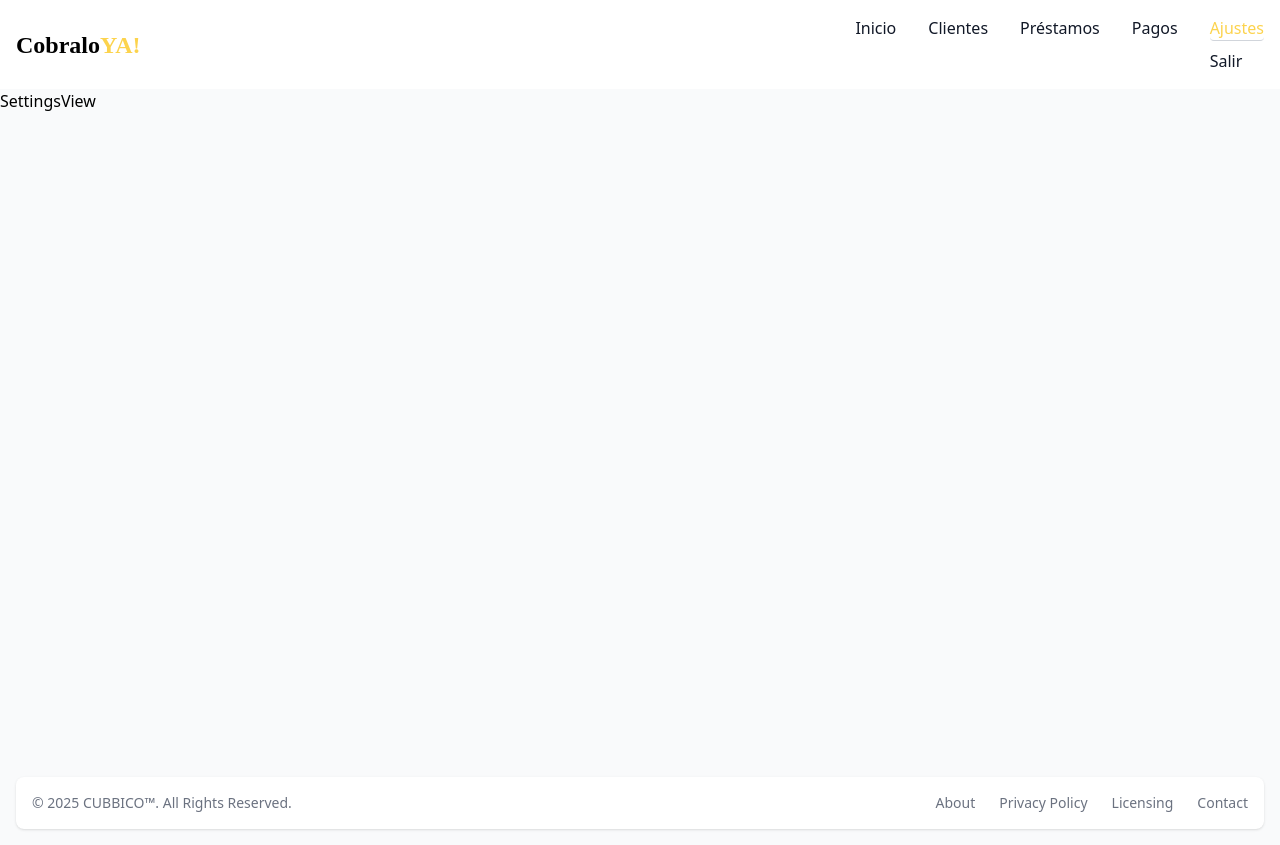
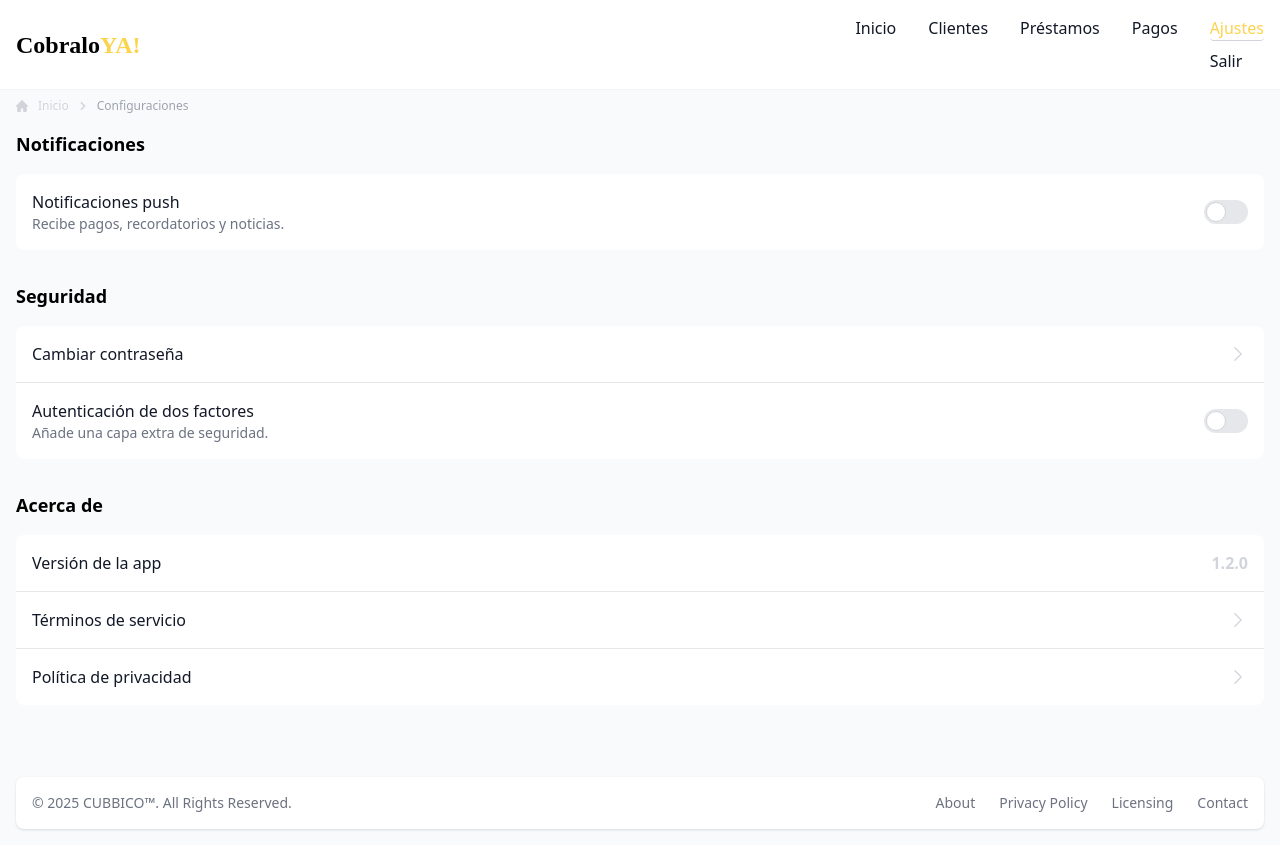
Before and after one commit to jhofrandev/cobraloya-frontend, a React (Vite) app: page /settings in a window 1280 px wide. Built offline with nearby package versions, Linux system fonts and the light colour scheme; a web font is replaced by a local one.

Commit message:
feat(settings): implement settings view with notification, security and about sections
Add breadcrumb navigation and organize settings into three main sections:
- Notifications with toggle switch
- Security options including password change and 2FA
- About section with app version and legal links

```diff
--- a/src/views/setting/SettingsView.tsx
+++ b/src/views/setting/SettingsView.tsx
@@ -1,3 +1,115 @@
+import { ChevronRightIcon } from "@heroicons/react/24/solid";
+
+import Breadcrumb from "../../components/Breadcrumb";
+
 export default function SettingsView() {
-  return <div>SettingsView</div>;
+  return (
+    <>
+      <Breadcrumb className="border-t border-t-gray-100 pt-2 pb-4 dark:bg-gray-900">
+        <li aria-current="page">
+          <div className="flex items-center">
+            <svg
+              className="rtl:rotate-180 w-2 h-2 text-gray-300 mx-0.5"
+              aria-hidden="true"
+              xmlns="http://www.w3.org/2000/svg"
+              fill="none"
+              viewBox="0 0 6 10"
+            >
+              <path
+                stroke="currentColor"
+                strokeLinecap="round"
+                strokeLinejoin="round"
+                strokeWidth="2"
+                d="m1 9 4-4-4-4"
+              />
+            </svg>
+            <span className="ms-1 text-xs font-medium text-gray-400 md:ms-2 dark:text-gray-400">
+              Configuraciones
+            </span>
+          </div>
+        </li>
+      </Breadcrumb>
+
+      <h3 className="mx-4 mb-4 text-lg font-semibold">Notificaciones</h3>
+
+      <div className="flex items-center mx-4 rounded-lg p-4 mb-8 bg-white dark:bg-gray-800">
+        <div className="flex-1">
+          <h4 className="text-md font-medium text-gray-900 truncate dark:text-white">
+            Notificaciones push
+          </h4>
+          <p className="text-sm text-gray-500 truncate dark:text-gray-400">
+            Recibe pagos, recordatorios y noticias.
+          </p>
+        </div>
+        <label className="inline-flex items-center cursor-pointer">
+          <input type="checkbox" value="" className="sr-only peer" />
+          <div className="relative w-11 h-6 bg-gray-200 peer-focus:outline-none peer-focus:ring-4 peer-focus:ring-yellow-300 dark:peer-focus:ring-yellow-300 rounded-full peer dark:bg-gray-700 peer-checked:after:translate-x-full rtl:peer-checked:after:-translate-x-full peer-checked:after:border-white after:content-[''] after:absolute after:top-[2px] after:start-[2px] after:bg-white after:border-gray-300 after:border after:rounded-full after:h-5 after:w-5 after:transition-all dark:border-gray-600 peer-checked:bg-yellow-400 dark:peer-checked:bg-yellow-400"></div>
+        </label>
+      </div>
+
+      <h3 className="mx-4 mb-4 text-lg font-semibold">Seguridad</h3>
+
+      <div className="divide-y divide-gray-200 mb-8 dark:divide-gray-700">
+        <div className="flex items-center mx-4 p-4 rounded-t-lg bg-white dark:bg-gray-800">
+          <div className="flex-1">
+            <h4 className="text-md font-medium text-gray-900 truncate dark:text-white">
+              Cambiar contraseña
+            </h4>
+          </div>
+          <div className="inline-flex items-center text-base font-semibold text-gray-300 dark:text-white">
+            <ChevronRightIcon className="w-5 h-5" />
+          </div>
+        </div>
+        <div className="flex items-center mx-4 p-4 rounded-b-lg bg-white dark:bg-gray-800">
+          <div className="flex-1">
+            <h4 className="text-md font-medium text-gray-900 truncate dark:text-white">
+              Autenticación de dos factores
+            </h4>
+            <p className="text-sm text-gray-500 truncate dark:text-gray-400">
+              Añade una capa extra de seguridad.
+            </p>
+          </div>
+          <label className="inline-flex items-center cursor-pointer">
+            <input type="checkbox" value="" className="sr-only peer" />
+            <div className="relative w-11 h-6 bg-gray-200 peer-focus:outline-none peer-focus:ring-4 peer-focus:ring-yellow-300 dark:peer-focus:ring-yellow-300 rounded-full peer dark:bg-gray-700 peer-checked:after:translate-x-full rtl:peer-checked:after:-translate-x-full peer-checked:after:border-white after:content-[''] after:absolute after:top-[2px] after:start-[2px] after:bg-white after:border-gray-300 after:border after:rounded-full after:h-5 after:w-5 after:transition-all dark:border-gray-600 peer-checked:bg-yellow-400 dark:peer-checked:bg-yellow-400"></div>
+          </label>
+        </div>
+      </div>
+
+      <h3 className="mx-4 mb-4 text-lg font-semibold">Acerca de</h3>
+
+      <div className="divide-y divide-gray-200 dark:divide-gray-700">
+        <div className="flex items-center mx-4 p-4 rounded-t-lg bg-white dark:bg-gray-800">
+          <div className="flex-1">
+            <h4 className="text-md font-medium text-gray-900 truncate dark:text-white">
+              Versión de la app
+            </h4>
+          </div>
+          <div className="inline-flex items-center text-base font-semibold text-gray-300 dark:text-white">
+            1.2.0
+          </div>
+        </div>
+        <div className="flex items-center mx-4 p-4 bg-white dark:bg-gray-800">
+          <div className="flex-1">
+            <h4 className="text-md font-medium text-gray-900 truncate dark:text-white">
+              Términos de servicio
+            </h4>
+          </div>
+          <div className="inline-flex items-center text-base font-semibold text-gray-300 dark:text-white">
+            <ChevronRightIcon className="w-5 h-5" />
+          </div>
+        </div>
+        <div className="flex items-center mx-4 p-4 rounded-b-lg bg-white dark:bg-gray-800">
+          <div className="flex-1">
+            <h4 className="text-md font-medium text-gray-900 truncate dark:text-white">
+              Política de privacidad
+            </h4>
+          </div>
+          <div className="inline-flex items-center text-base font-semibold text-gray-300 dark:text-white">
+            <ChevronRightIcon className="w-5 h-5" />
+          </div>
+        </div>
+      </div>
+    </>
+  );
 }
```
